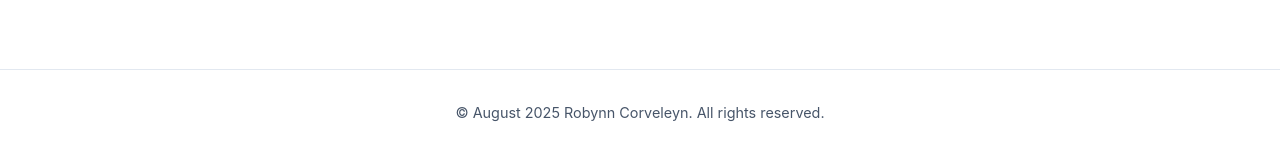
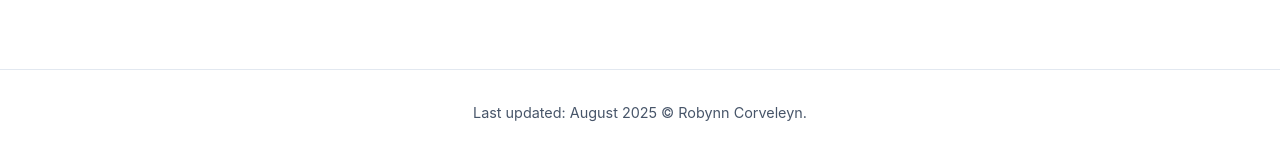
Before and after one commit to robynn-corveleyn/robynn-corveleyn.github.io, a Jekyll site: the page built from contact/index.md, in a window 1280 px wide. Shown: the part 359-520 px from the top of the page. Built offline with Jekyll 4.4.1, drawn with Linux system fonts in a browser that asks for light colours.

Commit message:
Update default.html

```diff
--- a/_layouts/default.html
+++ b/_layouts/default.html
@@ -36,7 +36,7 @@
   </main>
 
   <footer>
-    <p>© <span id="year"></span> Robynn Corveleyn. All rights reserved.</p>
+    <p>Last updated: <span id="year"></span> © Robynn Corveleyn.</p>
   </footer>
 <script src="{{ '/assets/js/lightbox-plus-jquery.js' | relative_url }}"></script>
 <script src="{{ '/assets/js/script.js' | relative_url }}"></script>
```
